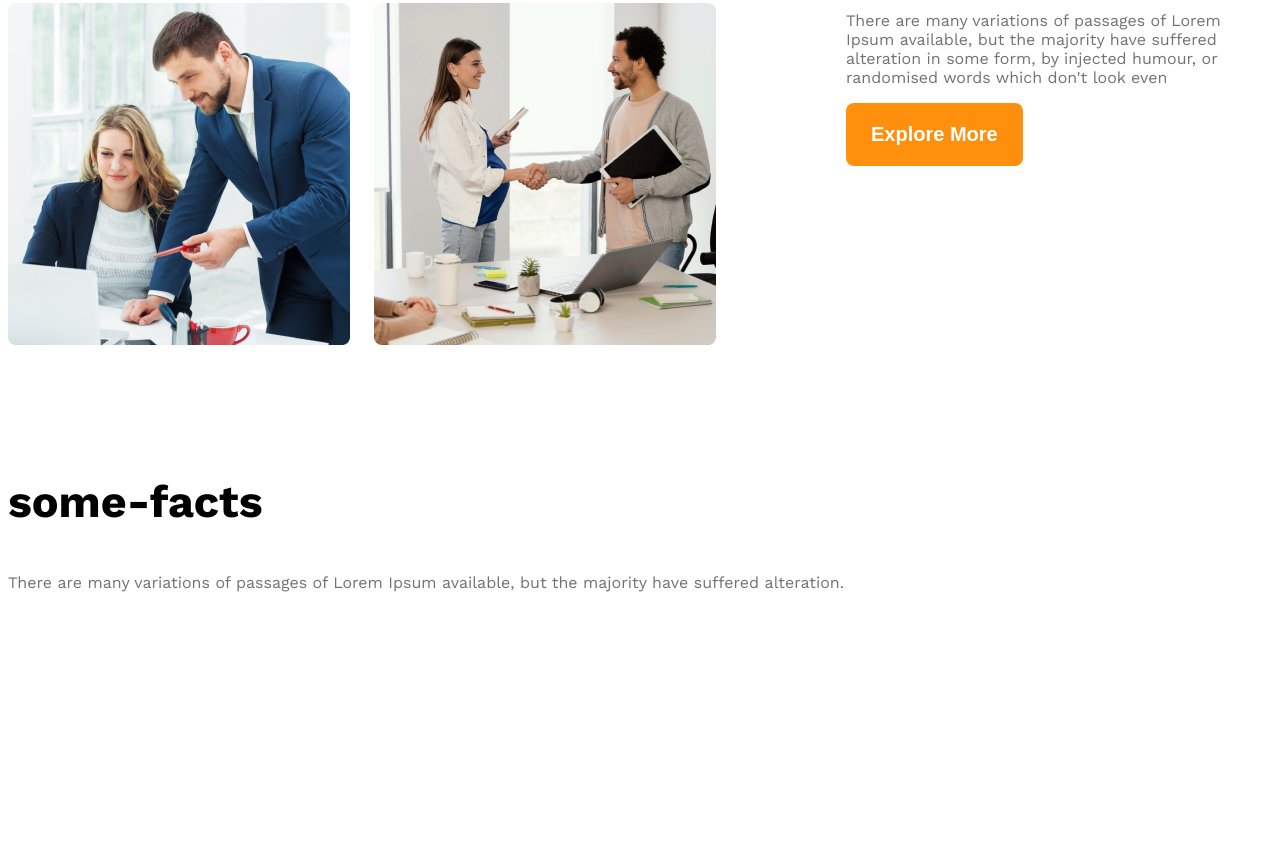
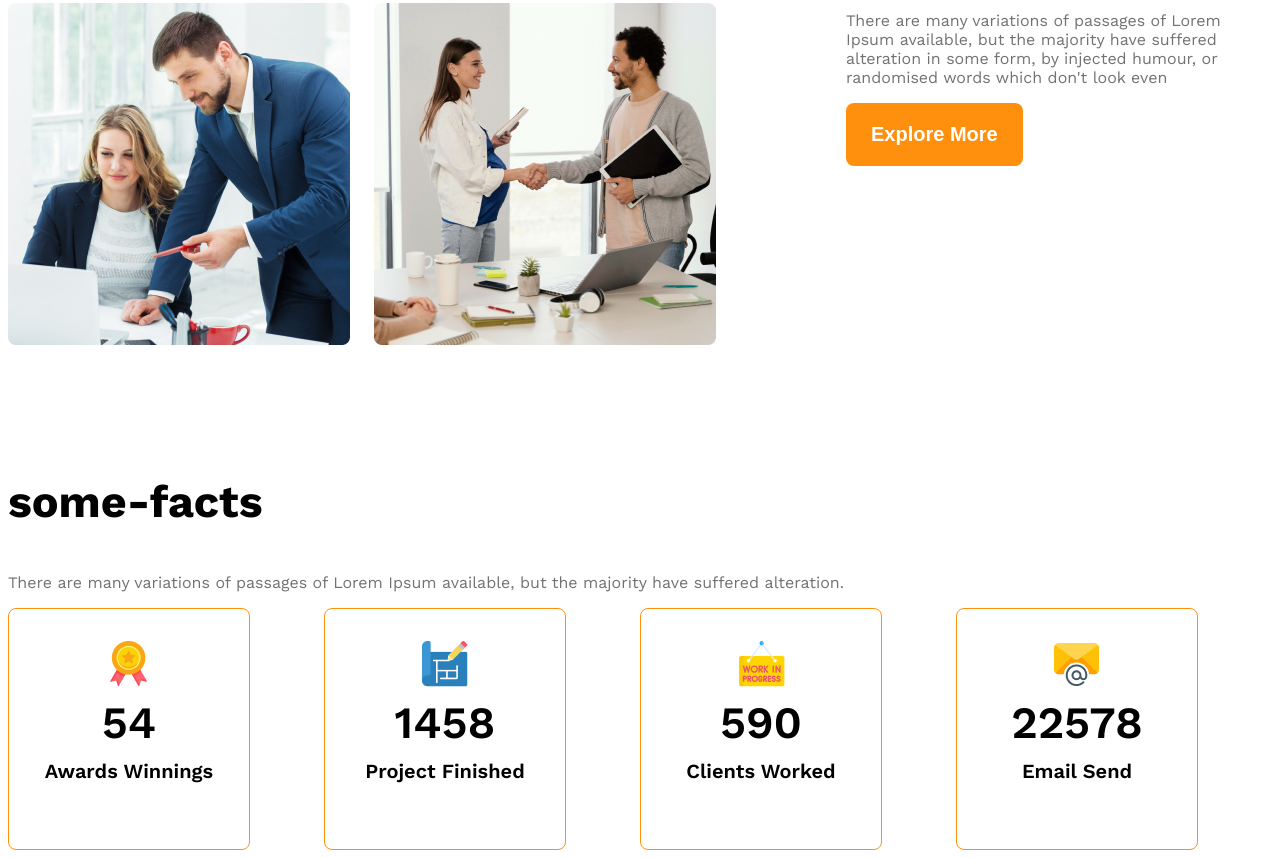
Before and after one commit to shahin4317/g3-Architects-website, a plain HTML site: page index.html in a window 1280 px wide. Shown: the part 1677-2535 px from the top of the page. Before the commit the page ends 2285 px from the top, so only its background shows below. Drawn offline with nearby package versions, Linux system fonts and the light colour scheme.

Commit message:
added some facts

```diff
--- a/index.html
+++ b/index.html
@@ -47,7 +47,44 @@
         <section>
             <h3 class="section-title">some-facts</h3>
             <p class="text-light-gray">There are many variations of passages of Lorem Ipsum available, but the majority have suffered alteration.</p>
+            <div class="facts-container">
+                <div class="fact-card display-flex">
+                    <div>
+                        <img src="images/icons/ribon.png" alt="" class="fact-icone">
+                        <h4 class="fact-number">54</h4>
+                        <h5 class="fact-name">Awards Winnings</h5>
 
+                    </div>
+
+                </div>
+                <div class="fact-card display-flex">
+                    <div>
+                        <img src="images/icons/projects.png" alt="" class="fact-icone">
+                        <h4 class="fact-number">1458</h4>
+                        <h5 class="fact-name">Project Finished</h5>
+
+                    </div>
+
+                </div>
+                <div class="fact-card display-flex">
+                    <div>
+                        <img src="images/icons/customers.png" alt="" class="fact-icone">
+                        <h4 class="fact-number">590</h4>
+                        <h5 class="fact-name">Clients Worked</h5>
+
+                    </div>
+
+                </div>
+                <div class="fact-card display-flex">
+                    <div>
+                        <img src="images/icons/email.png" alt="" class="fact-icone">
+                        <h4 class="fact-number">22578</h4>
+                        <h5 class="fact-name">Email Send</h5>
+
+                    </div>
+
+                </div>
+            </div>
         </section>
 
     </main>
--- a/style.css/Architects.css
+++ b/style.css/Architects.css
@@ -93,6 +93,35 @@
 #quick-list{
   font-weight: 500;
 }
+.facts-container{
+  display: grid;
+  grid-template-columns: repeat(4, 1fr);
+
+}
+.fact-card{
+  border: 1px solid #FF900E;
+  width: 240px;
+  height: 240px;
+  border-radius: 8px;
+  text-align: center;
+  align-items: center;
+  justify-content: center;
+
+}
+.fact-number{
+  font-size: 2.8rem;
+  font-weight: 600;
+  margin-top: 5px ;
+  margin-bottom: 10px;
+}
+.fact-name{
+  font-size: 1.25rem;
+  font-weight: 600;
+  margin-top: 10px;
+}
+.fact-description{
+  max-width: 540px;
+}
 /* responsive with media query */
 @media screen and (max-width: 576px) {
   .navbar, .nav-links, .teams{
```
